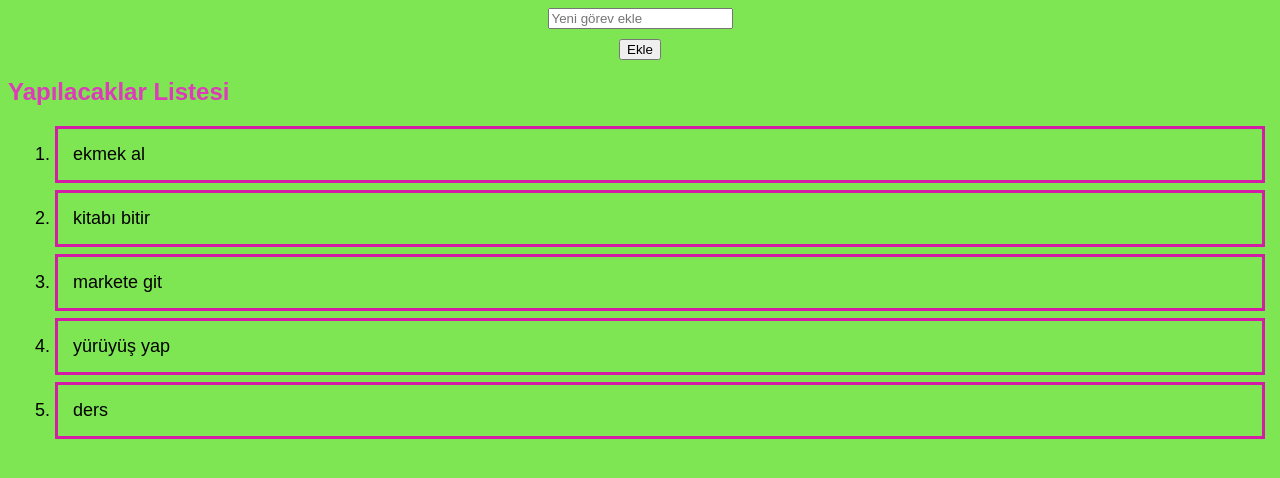
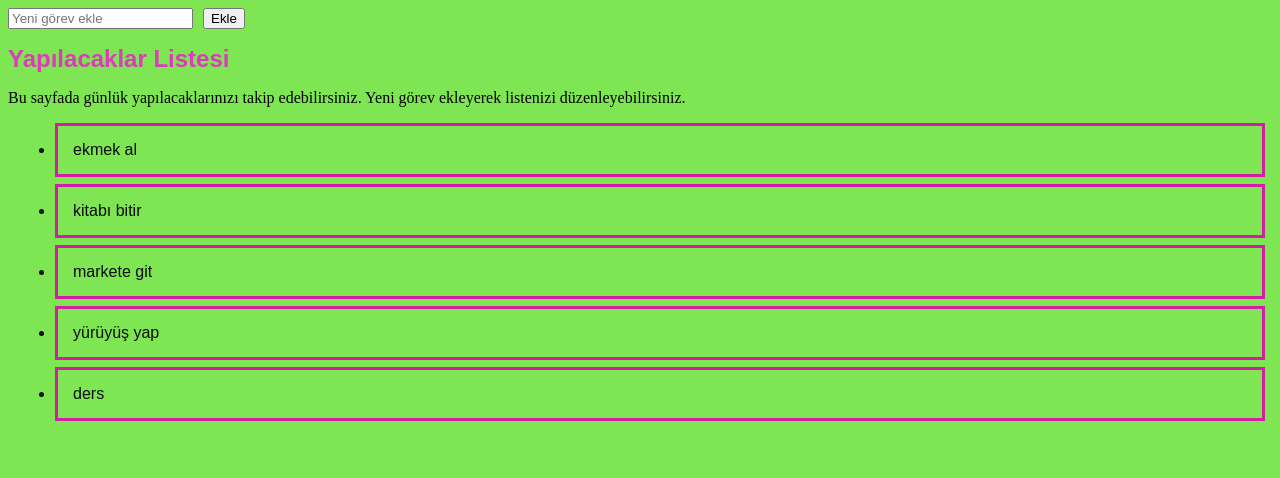
Before and after one commit to zesu-blip/staj-egitim, a plain HTML site: page proje/index.html in a window 1280 px wide. Drawn offline with Linux system fonts and the light colour scheme.

Commit message:
html ve css duzenlemeleri tamamlandi

```diff
--- a/proje/index.html
+++ b/proje/index.html
@@ -1,5 +1,6 @@
 <!DOCTYPE html>
 <html lang="en">
+
 <head>
     <meta charset="UTF-8">
     <meta name="viewport" content="width=device-width, initial-scale=1.0">
@@ -7,19 +8,22 @@
     <link rel="stylesheet" href="style.css">
 
 </head>
+
 <body>
-    <div>
+    <div class="gorev-ekle">
         <input type="text" placeholder="Yeni görev ekle">
         <button>Ekle</button>
     </div>
-    <h2 id="baslik">Yapılacaklar Listesi</h2>
-<ol>
-    <li class="gorev">ekmek al</li>
-    <li class="gorev">kitabı bitir</li>
-    <li class="gorev">markete git</li>
-    <li class="gorev">yürüyüş yap</li>
-    <li class="gorev">ders</li>
-</ol>
+    <h1 id="baslik">Yapılacaklar Listesi</h1>
+    <p>Bu sayfada günlük yapılacaklarınızı takip edebilirsiniz. Yeni görev ekleyerek listenizi düzenleyebilirsiniz.</p>
+    <ul>
+        <li>ekmek al</li>
+        <li>kitabı bitir</li>
+        <li>markete git</li>
+        <li>yürüyüş yap</li>
+        <li>ders</li>
+    </ul>
 
 </body>
+
 </html>
--- a/proje/style.css
+++ b/proje/style.css
@@ -1,31 +1,26 @@
-body {background-color: rgb(126, 230, 82);}
+body {
+    background-color: rgb(126, 230, 82);
+}
+
 #baslik {
     font-family: Arial, sans-serif;
     font-size: 24px;
     color: rgb(221, 59, 186);
 }
+
 li {
     font-family: Arial, sans-serif;
     font-size: 16px;
-        color: rgb(255, 0, 0);
-    }
-    .gorev {
-        font-family: Arial, sans-serif;
-        font-size: 18px;
-        color: black;
-    }
-
-    div{
-    font-size: 100px;
-    display: flex;
-    gap: 10px;
-    height: 50px;
-    justify-content: flex-start;
-    align-items: center;
-    flex-direction: column;
-    }
-    li{
+    color: rgb(10, 10, 10);
     padding: 15px;
     margin: 7px;
     border: 3px solid rgb(212, 29, 166);
 }
+
+.gorev-ekle {
+    display: flex;
+    flex-direction: row;
+    gap: 10px;
+    justify-content: flex-start;
+    align-items: center;
+}
```
Lines whose indentation alone changed are shown as unchanged.
